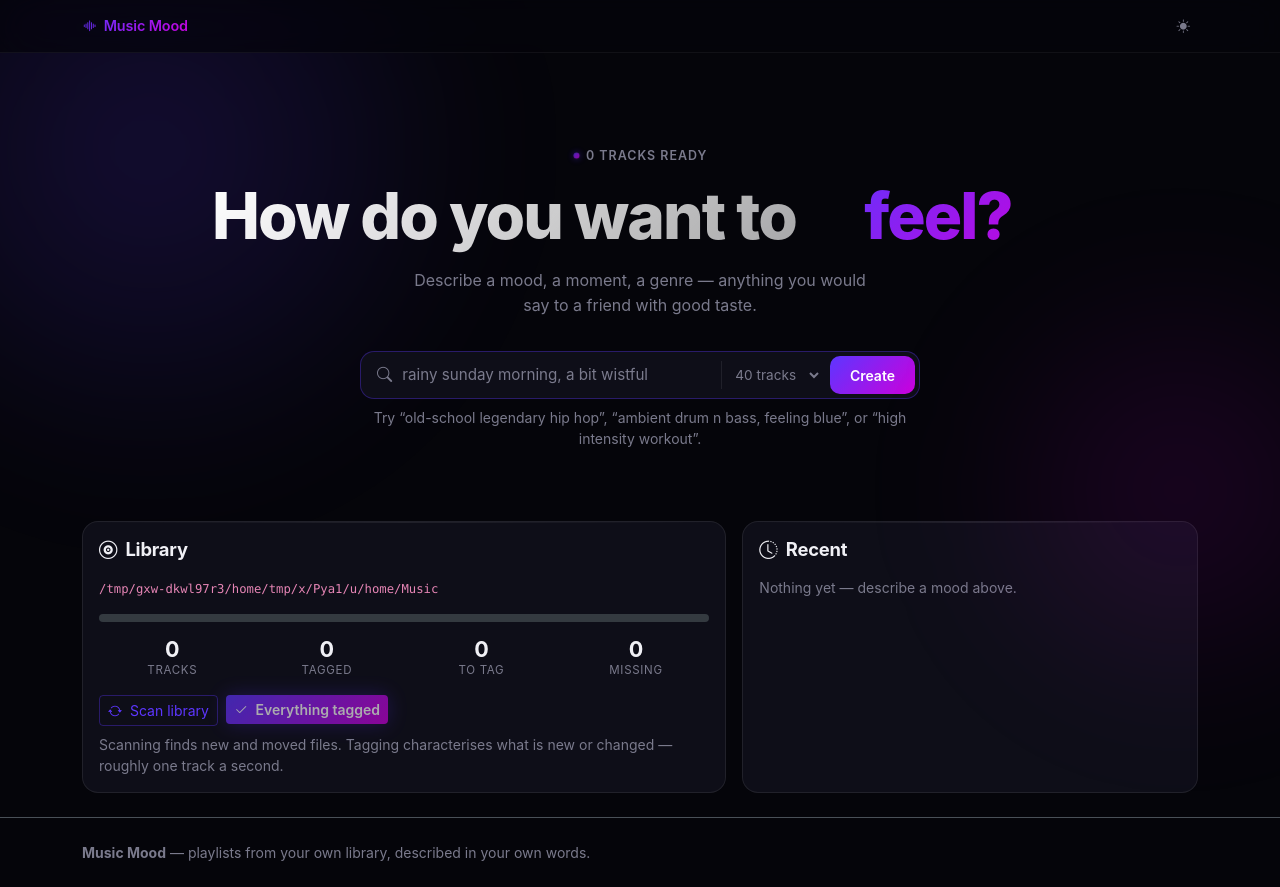
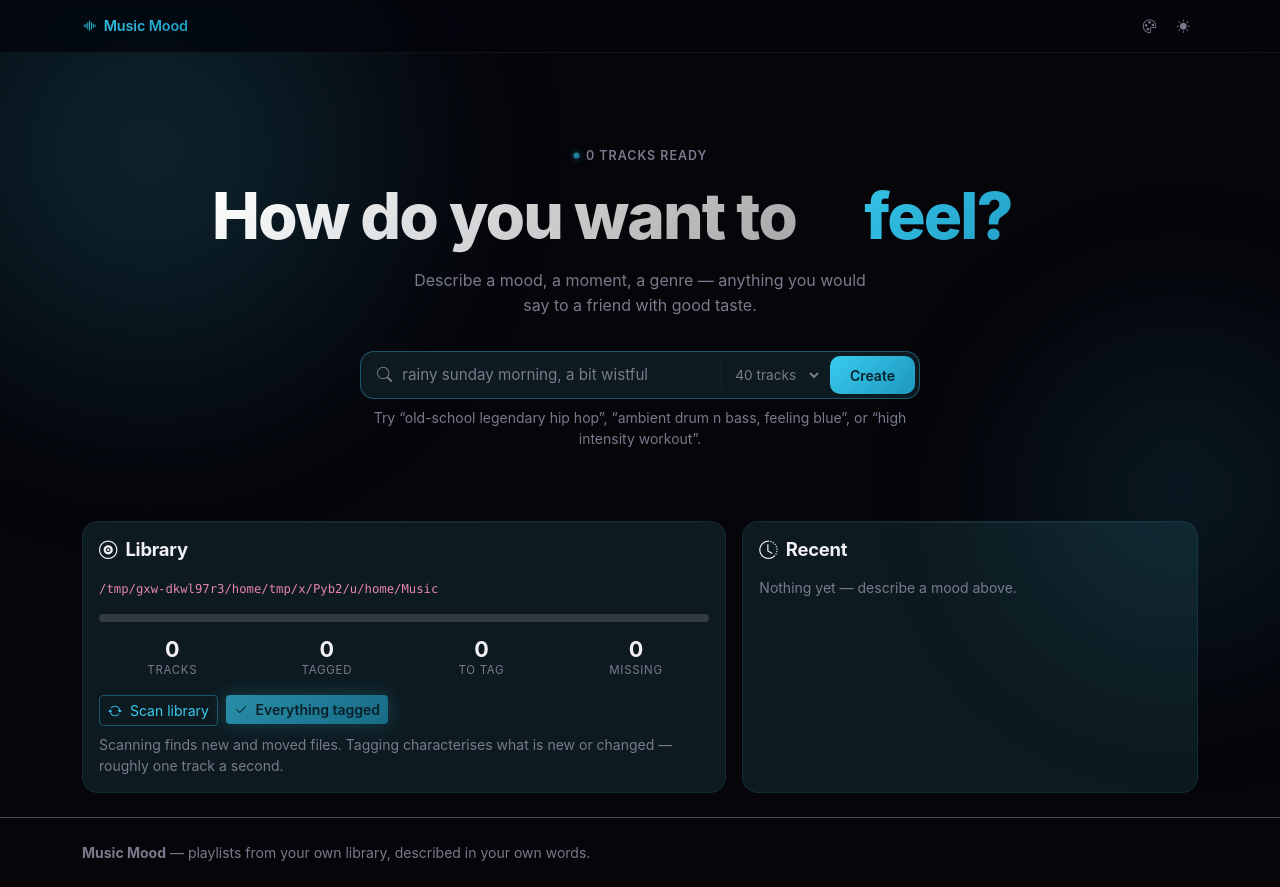
Before and after one commit to benniblau/music-mood, a Flask app: page / in a window 1280 px wide. Run offline with Flask 3, Linux system fonts and the light colour scheme; data that the repository does not hold is empty; some libraries are stand-ins or nearby versions.

Commit message:
Adopt the teal accent from the shared ui-template
Same change as the template: tokenise the hardcoded purple and magenta values
so the palette can be swapped at all, then add the teal accent sampled from a
leather reference photograph and default to it. The palette button in the
navbar switches back to purple, and the choice persists.

Cyan cannot reuse the purple's white label — white falls to 1.9:1 on a cyan
bright enough to read on a near-black page — so accent fills take a dark label
via --theme-on-accent, at 4.6:1 or better across the gradient.

Also carries the light-mode fix: the soft badge tint is a light colour meant
for dark surfaces and fell to 2.3:1 on a near-white badge; light mode now takes
a dark variant.

Only the two presentation files are touched; the moodlib and test changes in
the working tree are left alone.

Co-Authored-By: Claude Opus 5 (1M context) <noreply@anthropic.com>

```diff
--- a/webapp/static/css/custom.css
+++ b/webapp/static/css/custom.css
@@ -10,6 +10,13 @@
     --sap-danger: #ee3939;
     --sap-info: #0070f2;
     --sap-teal: #049f9a;
+
+    /* Label colour on top of an accent fill. White works on the purple
+       gradient; a bright accent needs a dark label instead. */
+    --theme-on-accent: #ffffff;
+    /* Light tint of the accent, for badge text on a tinted background. */
+    --theme-accent-soft: #a78bfa;
+    --theme-accent-code: #c084fc;
 }
 
 [data-bs-theme="dark"] {
@@ -34,6 +45,53 @@
     --theme-text-muted: #5b6f8b;
 }
 
+
+/* ───────────────────────────────────────────────────────────────────────────
+   Teal accent — sampled from a leather reference photograph.
+
+   The image sits at a consistent 192-200° hue, from #557580 in its lit corner
+   to #2c404a in shadow. Those literal values are far too dim to be accents on
+   a near-black page (#557580 manages 4.1:1), so the hue is kept and the chroma
+   lifted.
+
+   Cyan cannot simply stand in for the purple: the purple held white text at
+   4.6:1 or better across its whole gradient, whereas a cyan bright enough to
+   carry on dark manages 1.9:1. So the accent keeps a luminous gradient and
+   takes a dark label instead — the leather's own shadow — reading 8.6 / 6.3 /
+   4.6:1 across the span.
+
+   Remove data-accent from <html> to fall back to the purple.
+   ─────────────────────────────────────────────────────────────────────────── */
+[data-accent="teal"] {
+    --theme-purple: #146078;
+    --theme-purple-rgb: 20, 96, 120;
+    --theme-magenta: #39cbef;
+    --theme-magenta-rgb: 57, 203, 239;
+    --theme-gradient: linear-gradient(135deg, #39cbef 0%, #1e97bf 100%);
+    --theme-gradient-diagonal: linear-gradient(135deg, #39cbef 0%, #1e97bf 100%);
+    --theme-on-accent: #08222c;
+    --theme-accent-soft: #7fd6f0;
+    --theme-accent-code: #6fcfe9;
+}
+
+[data-accent="teal"][data-bs-theme="dark"] {
+    /* Accent text needs the luminous end to carry on near-black. */
+    --theme-purple: #39cbef;
+    --theme-purple-rgb: 57, 203, 239;
+    --theme-border-bright: rgba(57, 203, 239, 0.35);
+    --theme-surface-solid: #0d1a20;
+    --theme-border: rgba(57, 203, 239, 0.10);
+}
+
+[data-accent="teal"][data-bs-theme="light"] {
+    /* 7.6:1 on the badge tint; the luminous end manages 1.4:1 here. */
+    --theme-purple: #146078;
+    --theme-purple-rgb: 20, 96, 120;
+    --theme-accent-soft: #0f4f63;
+    --theme-accent-code: #0f4f63;
+    --theme-border: rgba(20, 96, 120, 0.15);
+    --theme-border-bright: rgba(20, 96, 120, 0.40);
+}
 /* ─── Global ─── */
 body {
     background-color: var(--theme-bg) !important;
@@ -48,7 +106,7 @@ body {
     position: fixed;
     width: 700px; height: 700px;
     border-radius: 50%;
-    background: radial-gradient(circle, rgba(93,54,255,0.18), transparent 70%);
+    background: radial-gradient(circle, rgba(var(--theme-purple-rgb), 0.18), transparent 70%);
     top: -200px; left: -200px;
     pointer-events: none;
     z-index: 0;
@@ -60,7 +118,7 @@ body {
     position: fixed;
     width: 500px; height: 500px;
     border-radius: 50%;
-    background: radial-gradient(circle, rgba(204,0,220,0.12), transparent 70%);
+    background: radial-gradient(circle, rgba(var(--theme-magenta-rgb), 0.12), transparent 70%);
     top: 30vh; right: -150px;
     pointer-events: none;
     z-index: 0;
@@ -378,15 +436,15 @@ main { position: relative; }
 .btn-primary {
     background: var(--theme-gradient) !important;
     border: none !important;
-    color: #fff !important;
+    color: var(--theme-on-accent) !important;
     font-weight: 600;
-    box-shadow: 0 0 20px rgba(93,54,255,0.35);
+    box-shadow: 0 0 20px rgba(var(--theme-purple-rgb), 0.35);
     transition: transform 0.2s, box-shadow 0.2s;
 }
 
 .btn-primary:hover {
     transform: scale(1.03);
-    box-shadow: 0 0 36px rgba(93,54,255,0.55) !important;
+    box-shadow: 0 0 36px rgba(var(--theme-purple-rgb), 0.55) !important;
 }
 
 .btn-outline-primary {
@@ -975,7 +1033,7 @@ hr,
     height: 7px;
     border-radius: 50%;
     background: var(--theme-gradient);
-    box-shadow: 0 0 8px rgba(93, 54, 255, 0.7);
+    box-shadow: 0 0 8px rgba(var(--theme-purple-rgb), 0.7);
     animation: pulse-dot 2s ease-in-out infinite;
 }
 
@@ -1100,7 +1158,7 @@ hr,
     background: var(--theme-gradient);
     border: none;
     border-radius: 10px;
-    color: #fff;
+    color: var(--theme-on-accent);
     font-size: 0.875rem;
     font-weight: 600;
     padding: 0.55rem 1.25rem;
--- a/webapp/templates/base.html
+++ b/webapp/templates/base.html
@@ -1,9 +1,14 @@
 <!DOCTYPE html>
-<html lang="en" data-bs-theme="dark">
+<html lang="en" data-bs-theme="dark" data-accent="teal">
 <head>
     <meta charset="utf-8">
     <meta name="viewport" content="width=device-width, initial-scale=1">
-    <script>(function(){var t=localStorage.getItem('theme');if(t)document.documentElement.setAttribute('data-bs-theme',t);})();</script>
+    <script>(function(){
+        var t=localStorage.getItem('theme');if(t)document.documentElement.setAttribute('data-bs-theme',t);
+        var a=localStorage.getItem('accent');
+        if(a==='purple')document.documentElement.removeAttribute('data-accent');
+        else if(a)document.documentElement.setAttribute('data-accent',a);
+    })();</script>
     <title>{% block title %}Music Mood{% endblock %}</title>
     <link href="https://cdn.jsdelivr.net/npm/bootstrap@5.3.3/dist/css/bootstrap.min.css" rel="stylesheet">
     <link href="https://cdn.jsdelivr.net/npm/bootstrap-icons@1.11.3/font/bootstrap-icons.min.css" rel="stylesheet">
@@ -19,6 +24,12 @@
         </a>
         <div class="collapse navbar-collapse show">
             <ul class="navbar-nav ms-auto align-items-center gap-1">
+                <li class="nav-item">
+                    <button class="btn btn-sm btn-link nav-link px-2" id="accent-toggle"
+                            type="button" title="Toggle accent colour">
+                        <i class="bi bi-palette"></i>
+                    </button>
+                </li>
                 <li class="nav-item">
                     <button class="btn btn-sm btn-link nav-link px-2" id="theme-toggle"
                             type="button" title="Toggle theme">
@@ -109,5 +120,24 @@
 })();
 </script>
 {% block scripts %}{% endblock %}
+
+    <script>
+        // Accent switcher. Kept out of main.js so that file stays byte-identical
+        // to the shared ui-template and can be updated from it.
+        (function () {
+            var btn = document.getElementById('accent-toggle');
+            if (!btn) return;
+            btn.addEventListener('click', function () {
+                var root = document.documentElement;
+                if (root.getAttribute('data-accent') === 'teal') {
+                    root.removeAttribute('data-accent');
+                    localStorage.setItem('accent', 'purple');
+                } else {
+                    root.setAttribute('data-accent', 'teal');
+                    localStorage.setItem('accent', 'teal');
+                }
+            });
+        })();
+    </script>
 </body>
 </html>
```
Also changed, not shown: other parts of webapp/static/css/custom.css (+35 -31 lines).
